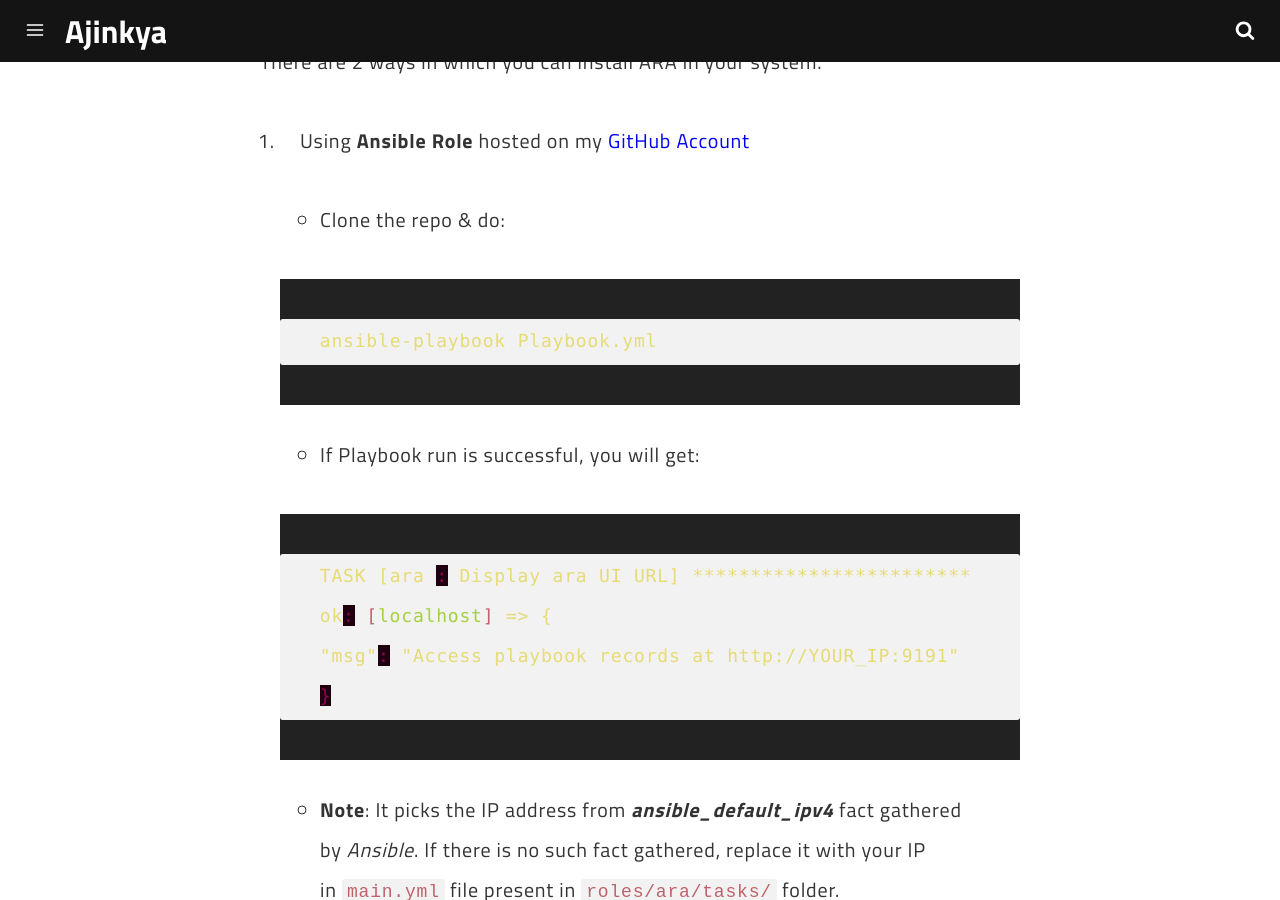
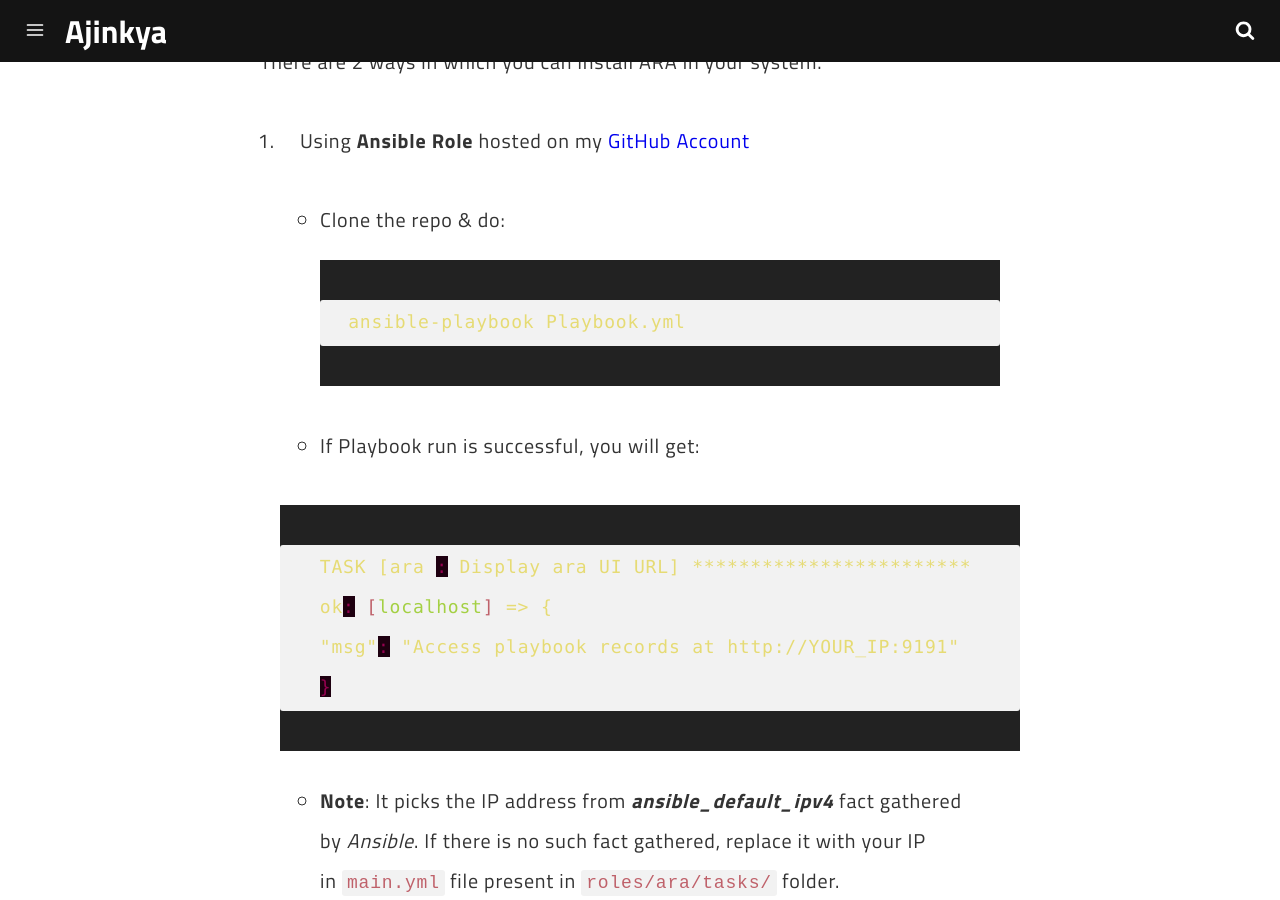
Before and after one commit to ajinkya-devops/techwisdombyajinkya, a Jekyll site: the page built from _posts/2017-09-14-Ansible Run Analysis.md, in a window 1280 px wide and 900 px high, scrolled down 4480 px. Built offline with Jekyll 4.4.1, drawn with Linux system fonts in a browser that asks for light colours; comment, search, counter and statistics services are not loaded.

````diff
--- a/_posts/2017-09-14-Ansible Run Analysis.md
+++ b/_posts/2017-09-14-Ansible Run Analysis.md
@@ -54,10 +54,9 @@
 1. Using **Ansible Role** hosted on my <a href="https://github.com/AjinkyaBapat/Ansible-Run-Analyser">GitHub Account </a>
 
     * Clone the repo & do:
-
-    ```yml
-      ansible-playbook Playbook.yml
-    ```
+        ```yaml
+        ansible-playbook Playbook.yml
+        ```
 
     * If Playbook run is successful, you will get:
 
````
